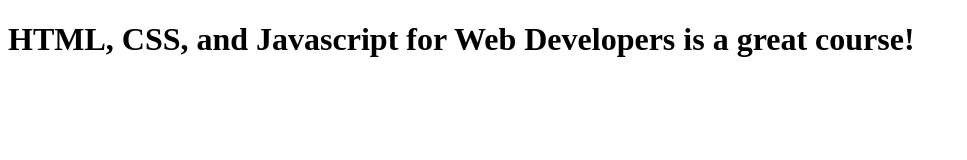
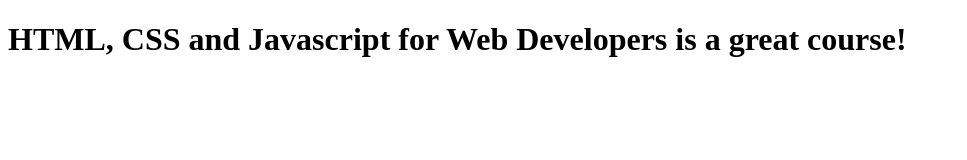
Before and after one commit to coloncm/Coursera, a plain HTML site: page site/index.html in a window 1280 px wide. Shown: the whole page, without its empty margins (0-967 px from the left). Drawn offline with Linux system fonts and the light colour scheme.

Commit message:
Modified index file grammar

```diff
--- a/site/index.html
+++ b/site/index.html
@@ -4,6 +4,6 @@
 	<title>Hello Coursera!</title>
 </head>
 <body>
-<h1>HTML, CSS, and Javascript for Web Developers is a great course!</h1>
+<h1>HTML, CSS and Javascript for Web Developers is a great course!</h1>
 </body>
 </html>
```
